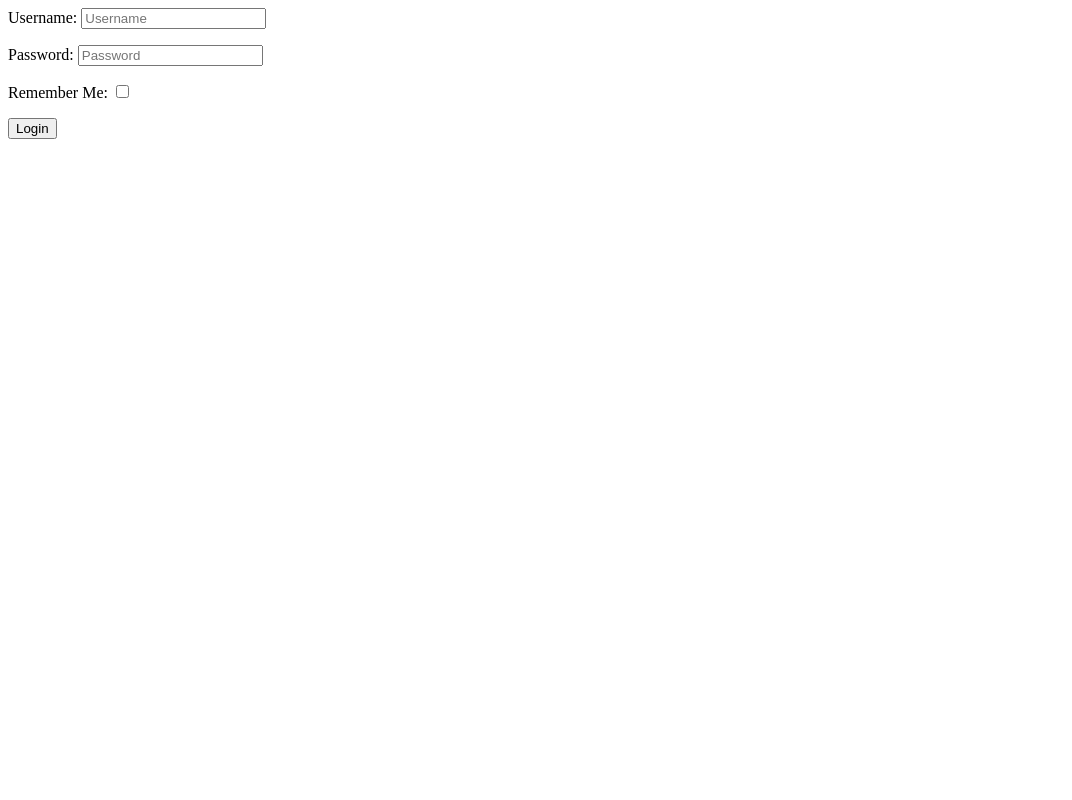
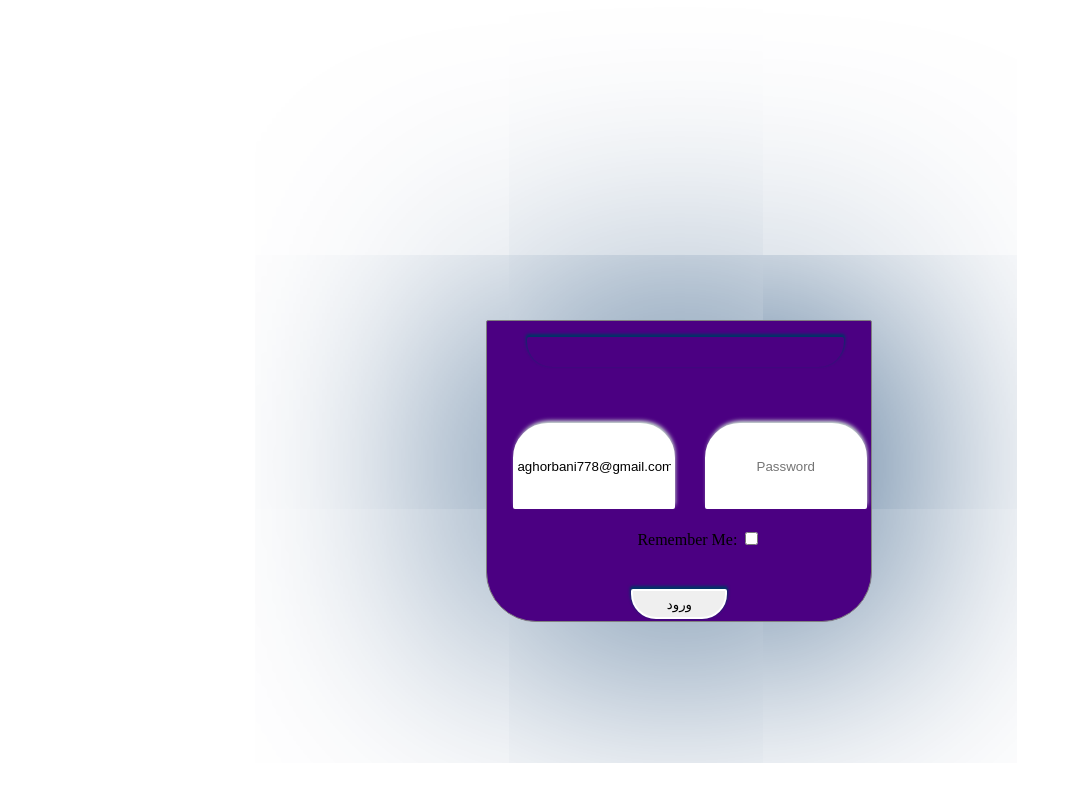
Before and after one commit to AliGhorbaniGit/Car-Weel, a Django app: page /accounts/login/ in a window 1280 px wide. Shown: the whole page, without its empty margins (0-1072 px from the left). Run offline with Django 4.2, Linux system fonts and the light colour scheme.

Commit message:
some change in login and _base.html

```diff
--- a/templates/_base.html
+++ b/templates/_base.html
@@ -30,7 +30,7 @@
             {% if user.is_authenticated %}
                 <h4> welcome </h4>
                 <h2>   {{ user.username }}</h2>
-                <a href="{% url 'account_logout' %}"> Log Out ?</a>
+                <a href="{% url 'account_logout' %}" target="_self"> Log Out ?</a>
             {% else %}
                 <a href="{% url 'account_login' %}"> Login ?</a>
             {% endif %}
--- a/templates/account/login.html
+++ b/templates/account/login.html
@@ -1,6 +1,86 @@
+<!DOCTYPE HTML PUBLIC "-//W3C//DTD HTML 4.01//EN" "http://www.w3.org/TR/html4/strict.dtd">
+<html lang="en">
+<head>
+    <meta http-equiv="Content-Type" content="text/html;charset=UTF-8">
+    <title>sign in</title>
+    <style>
+        .holder {
+            border: 1px solid grey;
+            width: 30%;
+            position: absolute;
+            top: 40%;
+            left: 38%;
+            height: 300px;
+            box-shadow: 1px -3px 10000px 5px #003366;
+            border-radius: 2px 2px 50px 50px;
+            background: indigo;
+        }
 
-<form action="#" method="post">
-    {% csrf_token %}
-    {{ form.as_p }}
-    <button type="submit"> Login </button>
-</form>
+        .info {
+            width: 40%;
+            height: 80px;
+            margin: 40px 0px 20px 26px;
+            display: inline-block;
+            text-align: center;
+            border: 2px solid white;
+            box-shadow: 1px -3px 4px -1px #ddffdd;
+            border-radius: 35px 35px 2px 2px;
+        }
+
+        .label_remember {
+            margin-left: 150px;
+            text-align: center;
+        }
+
+        .sub {
+            width: 25%;
+            height: 30px;
+            text-align: center;
+            display: block;
+            margin: 40px auto;
+            border: 2px solid white;
+            box-shadow: 0 -2px 3px 1px #003366;
+            border-radius: 2px 2px 25px 25px;
+        }
+
+        li {
+            color: #ba2121;
+            box-shadow: 0 -2px 3px 1px #003366;
+            border-radius: 2px 2px 25px 25px;
+            list-style: none;
+            text-align: center;
+            margin-right:27px;
+            display: block;
+            height: 30px;
+        }
+    </style>
+</head>
+<body>
+
+
+<div class="holder">
+    <form action="" method="post">
+        {% csrf_token %}
+        <span style="">
+              <ul class="errorlist nonfield"><li></li></ul>
+            <label for="id_login"></label>
+              <input type="text" name="login" value="aghorbani778@gmail.com" placeholder="Username"
+                     autocomplete="username"
+                     maxlength="150" required="" id="id_login" class="info">
+            <label for="id_password"></label>
+              <input type="password" name="password" placeholder="Password" autocomplete="current-password" required=""
+                     id="id_password" class="info">
+            <label class="label_remember" for="id_remember">Remember Me:</label>
+              <input type="checkbox" name="remember" id="id_remember">
+            </span>
+        <input type="submit" class="sub " value="ورود">
+    </form>
+</div>
+
+
+{#<a href="{% url 'password_reset' %}">password forgot</a>#}
+{#<a href="{% url 'signup' %}">sign up </a>#}
+
+
+</body>
+</html>
```
Also changed, not shown: templates/account/logout.html (added, +19 -0 lines), db.sqlite3.
